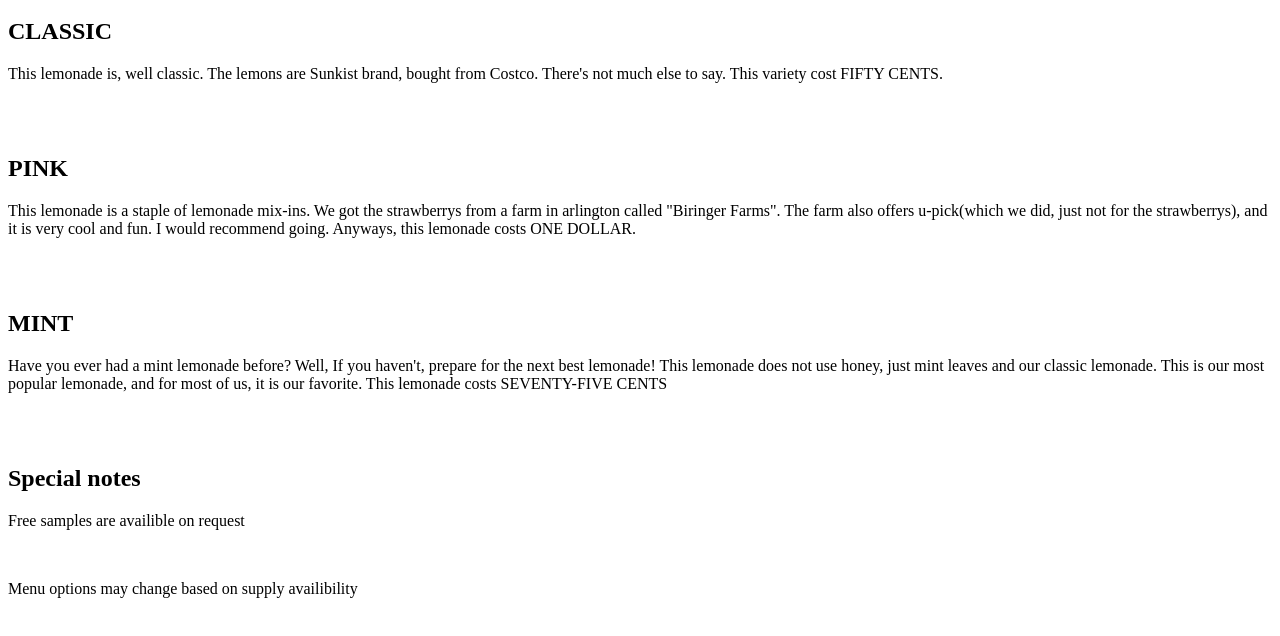
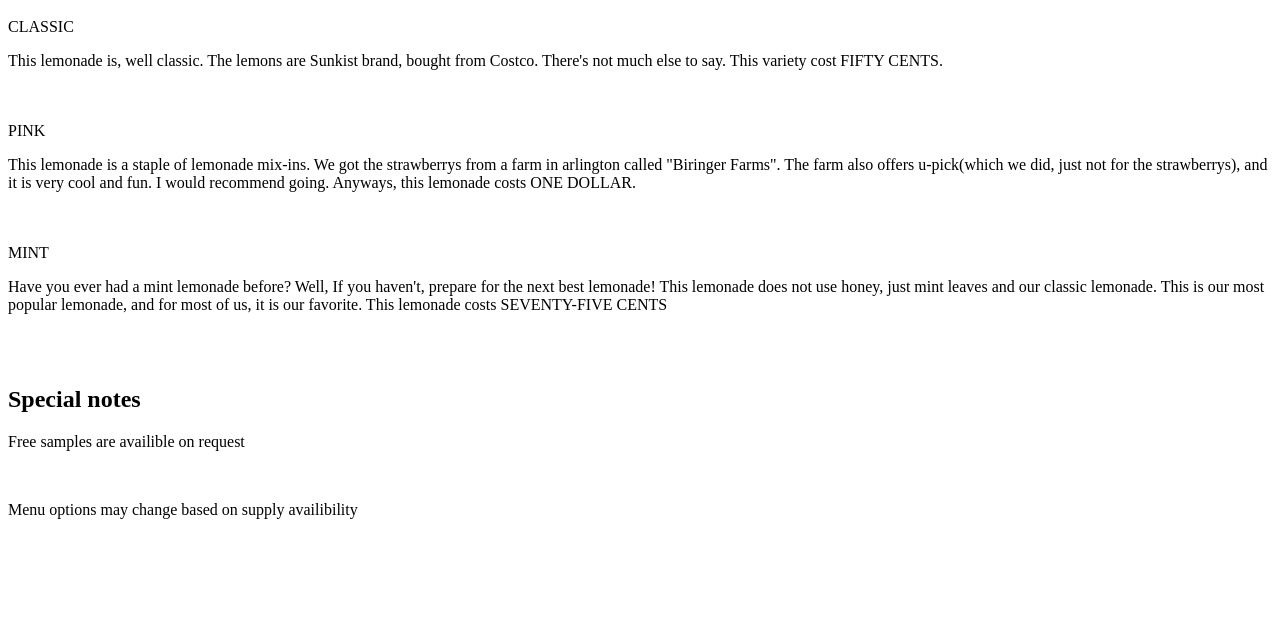
Before and after one commit to GalaEpshtein/GalaEpshtein.github.io, a plain HTML site: page OurProducts.html in a window 1280 px wide. Shown: the part 48-684 px from the top of the page. Drawn offline with Linux system fonts and the light colour scheme.

Commit message:
Update OurProducts.html

```diff
--- a/OurProducts.html
+++ b/OurProducts.html
@@ -1,14 +1,14 @@
 <html>
 <h1> Our Products(Menu)</h1>
-<h2>CLASSIC</h2>
+<classic>CLASSIC</classic>
 <p> This lemonade is, well classic. The lemons are Sunkist brand, bought from Costco. There's not much else to say. This variety cost FIFTY CENTS.</p>
 <br>
 <br>
-<h2>PINK</h2>
+<pink>PINK</pink>
 <p> This lemonade is a staple of lemonade mix-ins. We got the strawberrys from a farm in arlington called "Biringer Farms". The farm also offers u-pick(which we did, just not for the strawberrys), and it is very cool and fun. I would recommend going. Anyways, this lemonade costs ONE DOLLAR.</p>
 <br>
 <br>
-<h2>MINT</h2>
+<mint>MINT</mint>
 <p>Have you ever had a mint lemonade before? Well, If you haven't, prepare for the next best lemonade! This lemonade does not use honey, just mint leaves and our classic lemonade. This is our most popular lemonade, and for most of us, it is our favorite. This lemonade costs SEVENTY-FIVE CENTS</p>
 <br>
 <br>
```
